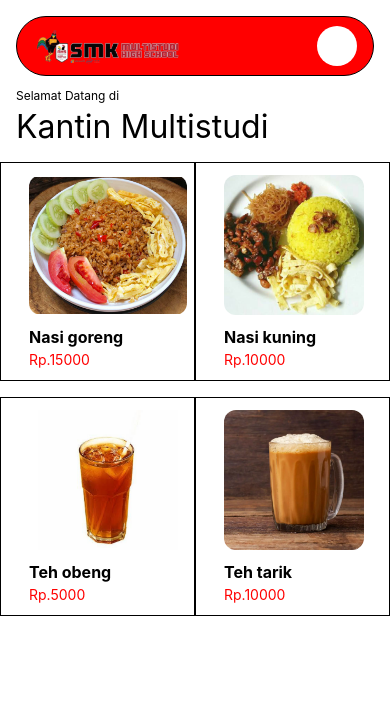
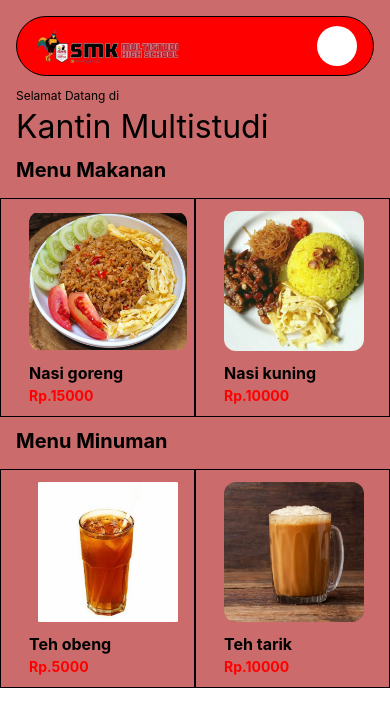
Before and after one commit to KhairArrayyannmhs01/AwesomeProject, a React Native app: screen / in a window 390 px wide. Shown: the top 726 px of the page. Built offline with nearby package versions, Linux system fonts and the light colour scheme.

Commit message:
kntnsklh

```diff
--- a/src/pages/Home.jsx
+++ b/src/pages/Home.jsx
@@ -6,7 +6,7 @@ const Home = () => {
     Alert.alert('Pinjam dulu seratus')
   }
   return (
-    <View>
+    <View style={{backgroundColor: '#CB6B6B'}}>
       <View style={{ borderWidth: 1,
       flexDirection: 'row',
       justifyContent: 'space-between',
@@ -31,6 +31,9 @@ const Home = () => {
         Kantin Multistudi
       </Text>
 
+      <Text style={{marginTop: 12, fontSize: 20, marginHorizontal: 16, fontWeight: 'bold', color: '#000000'}}>
+        Menu Makanan
+      </Text>
       <View style={{flexDirection: 'row'}}>
           <View style={{
             borderWidth: 1,
@@ -42,7 +45,7 @@ const Home = () => {
           style={{height: 140, width: 158, marginHorizontal: 16, borderRadius: 12}}
           source={require('../assets/Images/nasigoreng.jpg')}/>
           <Text style={{marginTop: 12, fontSize: 16, marginHorizontal: 16, fontWeight: 'bold', color: 'black'}}>Nasi goreng</Text>
-          <Text style={{marginTop: 4, fontSize: 14, marginHorizontal: 16, color: 'red'}}>Rp.15000</Text>
+          <Text style={{marginTop: 4, fontSize: 14, marginHorizontal: 16, fontWeight:'bold', color: 'red'}}>Rp.15000</Text>
           </View>
           <View style={{
             borderWidth: 1,
@@ -54,9 +57,13 @@ const Home = () => {
           style={{height: 140, width: 140, marginHorizontal: 16, borderRadius: 12}}
           source={require('../assets/Images/nasikuning.jpg')}/>
           <Text style={{marginTop: 12, fontSize: 16, marginHorizontal: 16, fontWeight: 'bold', color: 'black'}}>Nasi kuning</Text>
-          <Text style={{marginTop: 4, fontSize: 14, marginHorizontal: 16, color: 'red'}}>Rp.10000</Text>
+          <Text style={{marginTop: 4, fontSize: 14, marginHorizontal: 16, fontWeight: 'bold', color: 'red'}}>Rp.10000</Text>
           </View>
         </View>
+
+        <Text style={{marginTop: 12, fontSize: 20, marginHorizontal: 16, fontWeight: 'bold', color: '#000000'}}>
+        Menu Minuman
+        </Text>
         <View style={{flexDirection: 'row'}}>
           <View style={{
             borderWidth: 1,
@@ -68,7 +75,7 @@ const Home = () => {
           style={{height: 140, width: 158, marginHorizontal: 16, borderRadius: 12}}
           source={require('../assets/Images/tehmanis.jpg')}/>
           <Text style={{marginTop: 12, fontSize: 16, marginHorizontal: 16, fontWeight: 'bold', color: 'black'}}>Teh obeng</Text>
-          <Text style={{marginTop: 4, fontSize: 14, marginHorizontal: 16, color: 'red'}}>Rp.5000</Text>
+          <Text style={{marginTop: 4, fontSize: 14, marginHorizontal: 16, fontWeight: 'bold', color: 'red'}}>Rp.5000</Text>
           </View>
           <View style={{
             borderWidth: 1,
@@ -80,7 +87,7 @@ const Home = () => {
           style={{height: 140, width: 140, marginHorizontal: 16, borderRadius: 12}}
           source={require('../assets/Images/tehtarik.jpg')}/>
           <Text style={{marginTop: 12, fontSize: 16, marginHorizontal: 16, fontWeight: 'bold', color: 'black'}}>Teh tarik</Text>
-          <Text style={{marginTop: 4, fontSize: 14, marginHorizontal: 16, color: 'red'}}>Rp.10000</Text>
+          <Text style={{marginTop: 4, fontSize: 14, marginHorizontal: 16, fontWeight: 'bold', color: 'red'}}>Rp.10000</Text>
           </View>
           </View>
 
```
